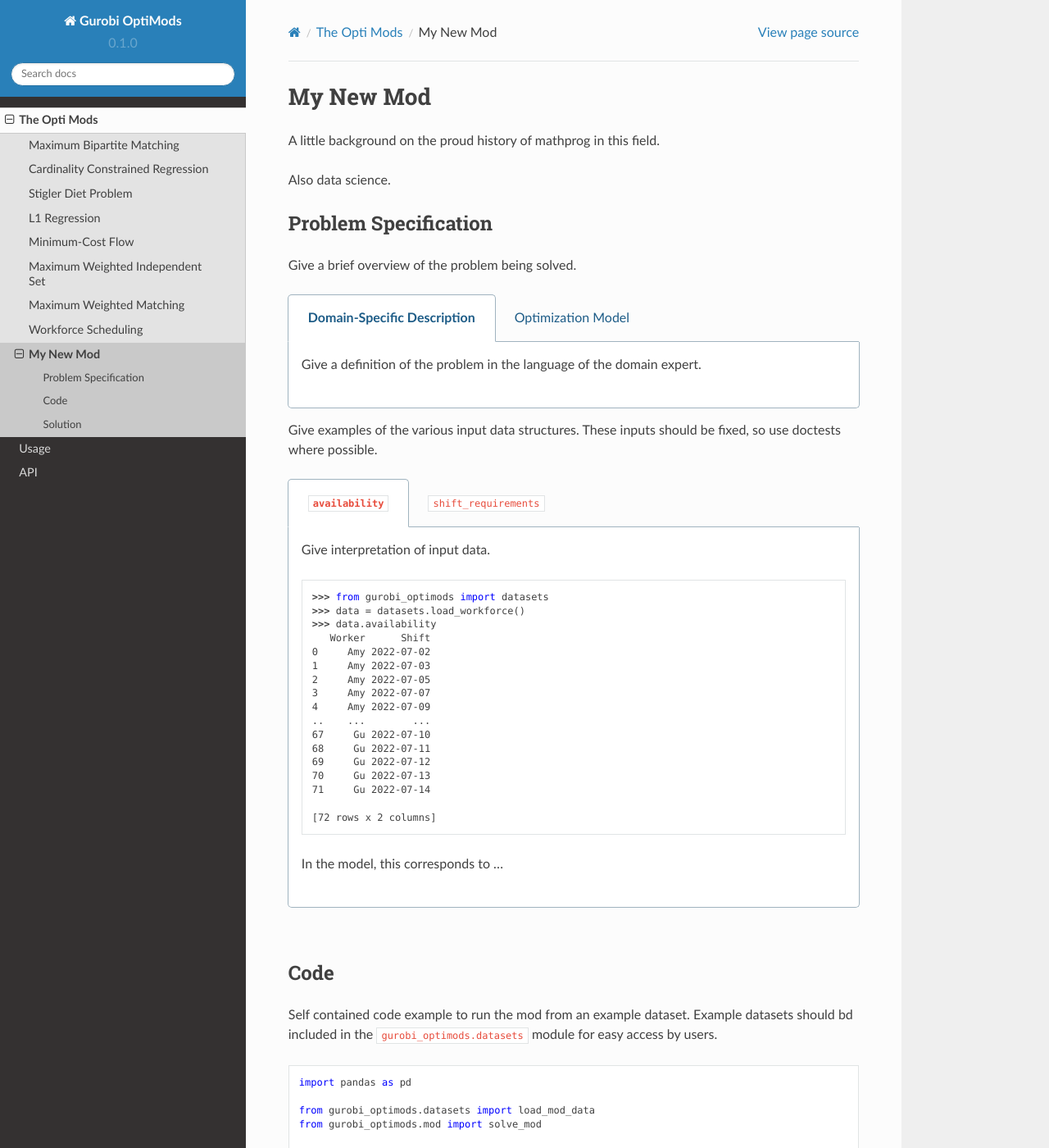
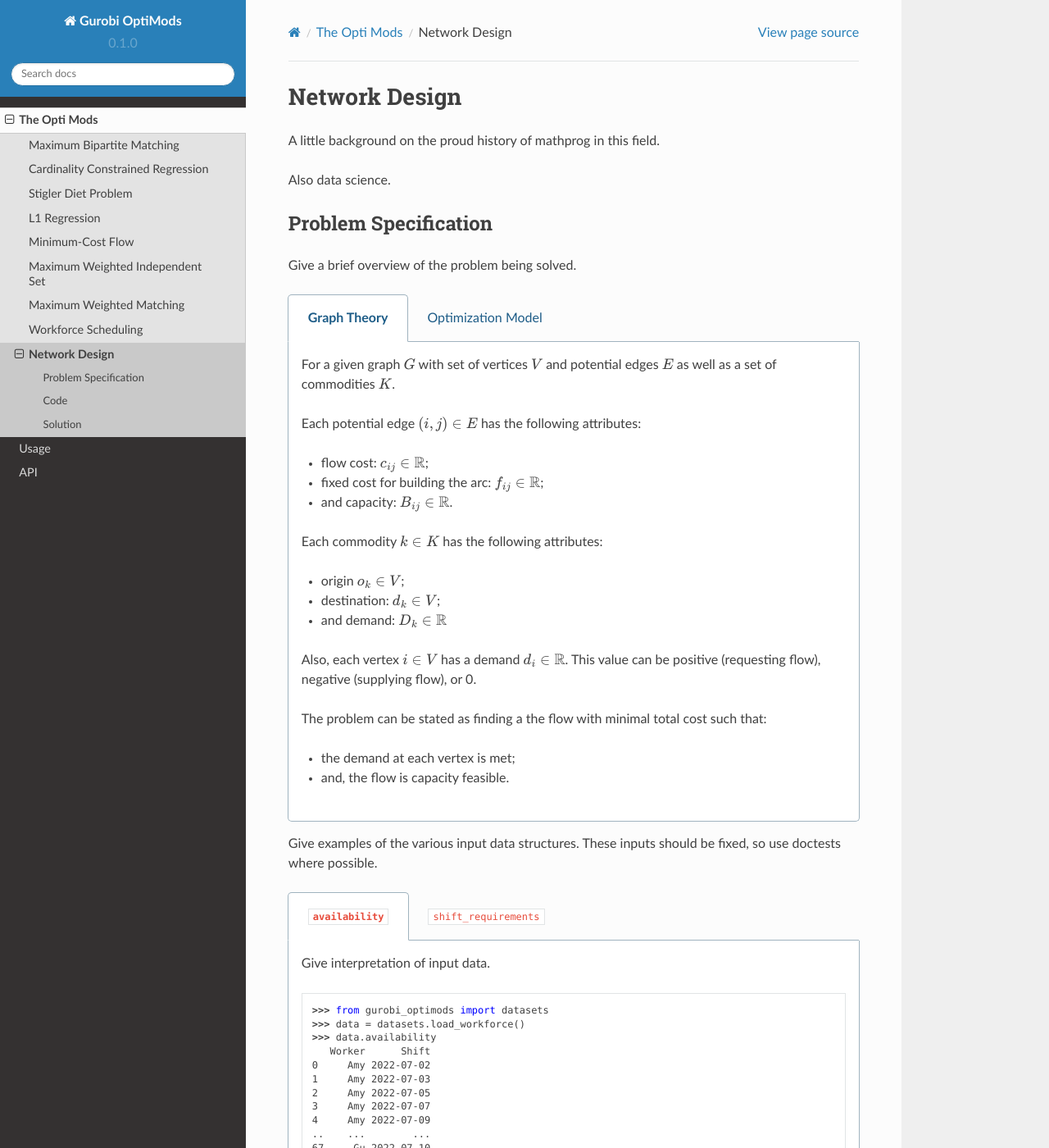
Before and after one commit to Gurobi/gurobi-optimods, a Sphinx documentation site: the page built from docs/source/mods/networkdesign.rst, in a window 1280 px wide and 1400 px high. Shown: the whole window at 82% size. Built offline with Sphinx 7.4.7 and the Read the Docs theme 2.0.0, drawn with Linux system fonts in a browser that asks for light colours.

Commit message:
Reformatted network design

```diff
--- a/docs/source/mods/networkdesign.rst
+++ b/docs/source/mods/networkdesign.rst
@@ -1,6 +1,6 @@
 .. This template should be copied to docs/source/mods/<mod_name>.rst
 
-My New Mod
+Network Design
 ==========
 
 A little background on the proud history of mathprog in this field.
@@ -12,16 +12,72 @@ Problem Specification
 
 Give a brief overview of the problem being solved.
 
+
 .. tabs::
 
-    .. tab:: Domain-Specific Description
+    .. tab:: Graph Theory
 
-        Give a definition of the problem in the language of the domain expert.
+        For a given graph :math:`G` with set of vertices :math:`V` and potential edges
+        :math:`E` as well as a set of commodities :math:`K`.
+
+        Each potential edge :math:`(i,j)\in E` has the following attributes:
+
+        - flow cost: :math:`c_{ij}\in \mathbb{R}`;
+        - fixed cost for building the arc: :math:`f_{ij} \in \mathbb{R}`;
+        - and capacity: :math:`B_{ij}\in\mathbb{R}`.
+
+        Each commodity :math:`k \in K` has the following attributes:
+
+        - origin :math:`o_k \in V`;
+        - destination: :math:`d_k \in V`;
+        - and demand: :math:`D_k \in \mathbb{R}`
+
+
+        Also, each vertex :math:`i\in V` has a demand :math:`d_i\in\mathbb{R}`.
+        This value can be positive (requesting flow), negative (supplying
+        flow), or 0.
+
+        The problem can be stated as finding a the flow with minimal total cost
+        such that:
+
+        - the demand at each vertex is met;
+        - and, the flow is capacity feasible.
 
     .. tab:: Optimization Model
 
-        Give the mathematical programming formulation of the problem here.
+        Let us define a set of continuous variables :math:`x_{ij}` to represent
+        the amount of non-negative (:math:`\geq 0`) flow going through an edge
+        :math:`(i,j)\in E`.
 
+
+        The mathematical formulation can be stated as follows:
+
+        .. math::
+
+
+            \begin{alignat}{2}
+            \min \quad &\sum_k \sum_{(i,j)\in A} W^k c_{ij} x^k_{ij} + \sum_{(i,j)\in A} f_{ij} y_{ij}\\
+            \text{s.t.} \quad &\sum_{j\in \delta^+(i)} x^k_{ij} - \sum_{j\in \delta^-(i)} x^k_{ji} =\begin{cases}1 &\text{if }i=o_k\\-1 &\text{if }i=d_k\\0&\text{otherwise}\end{cases} \quad&\forall\ i\in N,\ k\in K\\
+            &\sum_{k\in K} W^k x^k_{ij} \le C_{ij} y_{ij} & \forall\ (i,j)\in A\\
+            & x^k_{ij}\geq 0,\ \ y_{ij}\in\{0,1\} &\forall\ (i,j)\in A,\ k\in K
+            \end{alignat}
+
+        Where :math:`\delta^+(\cdot)` (:math:`\delta^-(\cdot)`) denotes the
+        outgoing (incoming) neighours.
+
+        The objective minimises the total cost over all edges.
+
+        The first constraints ensure flow balance for all vertices. That is, for
+        a given node, the incoming flow (sum over all incoming edges to this
+        node) minus the outgoing flow (sum over all outgoing edges from this
+        node) is equal to the demand. Clearly, in the case when the demand is 0,
+        the outgoing flow must be equal to the incoming flow. When the demand is
+        negative, this node can supply flow to the network (outgoing term is
+        larger), and conversely when the demand is negative, this node can
+        request flow from the network (incoming term is larger).
+
+        The last constraints ensure non-negativity of the variables and that the
+        capacity per edge is not exceeded.
 Give examples of the various input data structures. These inputs should be fixed,
 so use doctests where possible.
 
```
Also changed, not shown: 5 other files.
